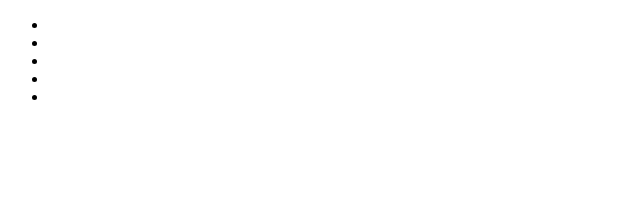
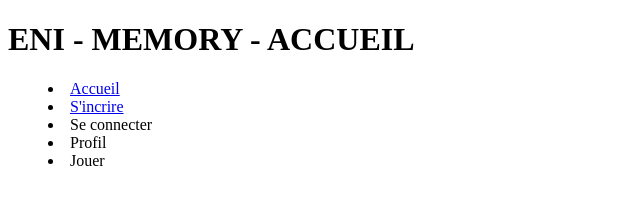
Before and after one commit to OscarGon2025/Projet-Web-Eni, a plain HTML site: page HTML_CSS/Index.html in a window 1280 px wide. Shown: the whole page, without its empty margins (0-640 px from the left). Drawn offline with Linux system fonts and the light colour scheme.

Commit message:
Feat: corrections

```diff
--- a/HTML_CSS/Index.html
+++ b/HTML_CSS/Index.html
@@ -4,22 +4,28 @@
     <meta charset="UTF-8">
     <meta name="viewport" content="width=device-width, initial-scale=1.0">
     <title>Projet WEB - Memory</title>
-    <link rel="stylesheet" href="">
+    <link rel="stylesheet" href="style-index.css">
 
 
 </head>
+
+<body>
+
+<div><h1>ENI - MEMORY - ACCUEIL</h1></div>
+
+
 <div>
-<ul>
+<menu>
 
-<li></li>
-<li></li>
-<li></li>
-<li></li>
-<li></li>
+<li><a href="Index.html">Accueil</a></li>
+<li><a href="Inscription.html">S'incrire</a></li>
+<li><a href="Formulaire.html"></a>Se connecter</li>
+<li><a href="Compte.html"></a>Profil</li>
+<li><a href="Jeu.html"></a>Jouer</li>
 
-</ul>
+</menu>
 </div>
-<body>
+
 
 
 
```
Also changed, not shown: HTML_CSS/Compte.html (+2 -1 lines), HTML_CSS/Inscription.html (+1 -1 lines).
